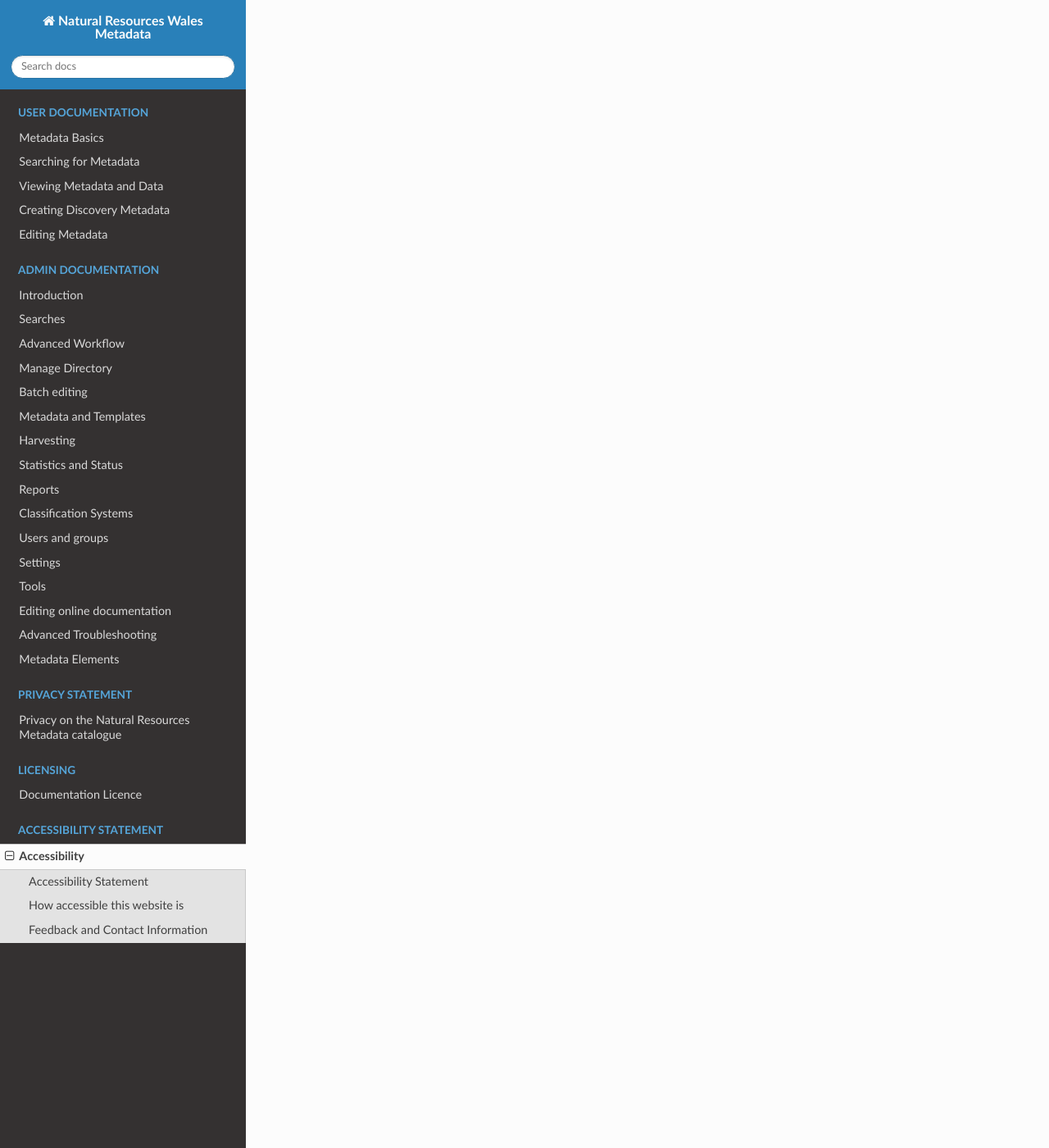
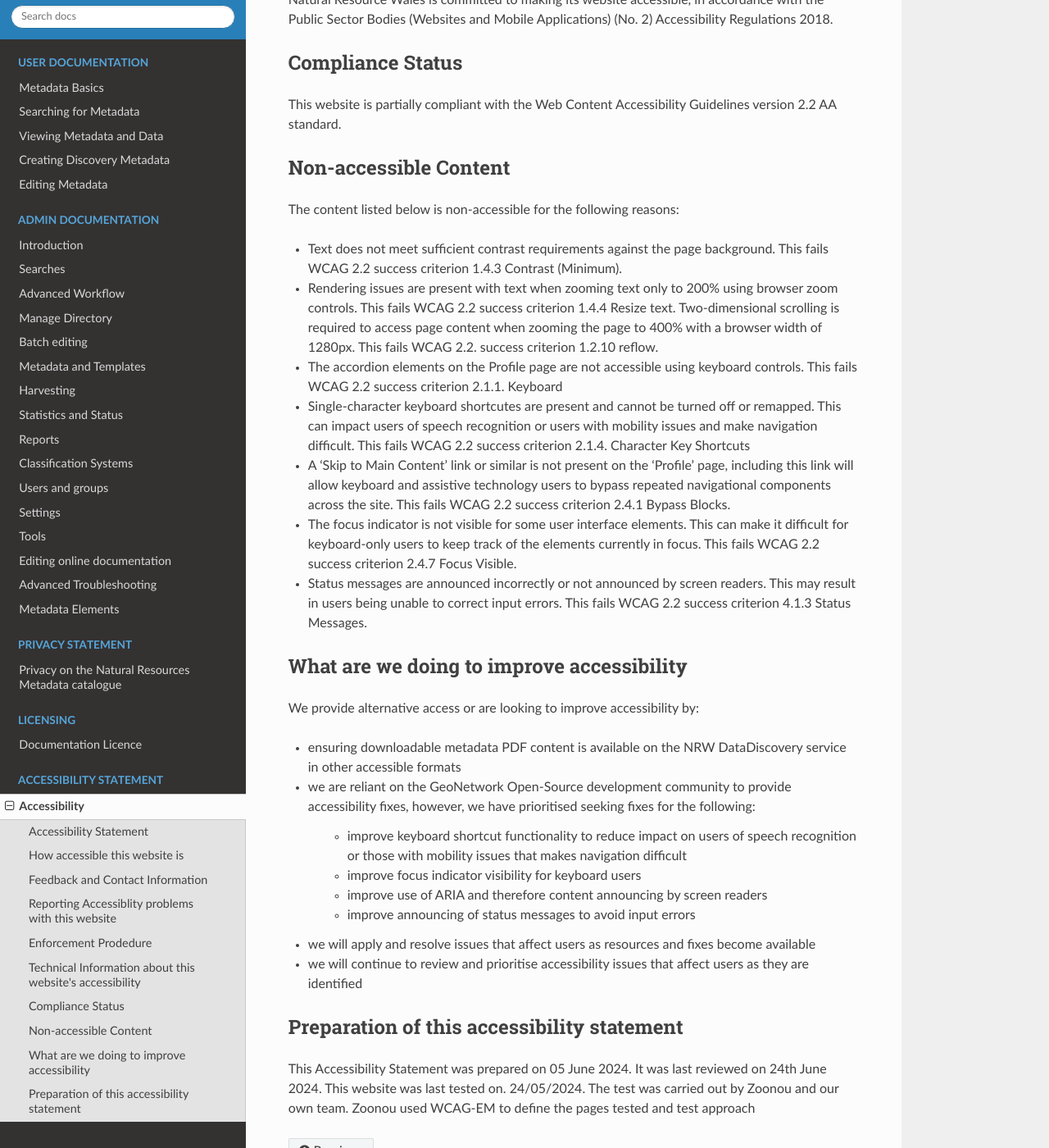
Before and after one commit to AstunTechnology/nrw-metadata-portal-docs, a Sphinx documentation site: the page built from docs/accessibility.rst, in a window 1280 px wide and 1400 px high, scrolled down 1864 px. Shown: the whole window at 82% size. Built offline with Sphinx 7.4.7 and the Read the Docs theme 2.0.0, drawn with Linux system fonts in a browser that asks for light colours; some of the changed text lies outside the part shown.

Commit message:
Update accessibility.rst

```diff
--- a/docs/accessibility.rst
+++ b/docs/accessibility.rst
@@ -57,5 +57,58 @@
 We'll consider your request and get back to you in 5 working days.
 
 Reporting Accessiblity problems with this website
- --------------------
+--------------------
+
 We’re always looking to improve the accessibility of this website. If you find any problems not listed on this page or think we’re not meeting accessibility requirements, Please email the Digital Team: opendata@cyfoethnaturiolcymru.gov.uk.
+
+Enforcement Prodedure
+---------------------
+
+The Equality and Human Rights Commission is responsible for enforcing the Public Sector Bodies (Websites and Mobile Applications) (No. 2) Accessibility Regulations 2018.
+
+If you’re not happy with how we respond to your complaint, contact the Equality Advisory and Support Service.
+
+
+Technical Information about this website's accessibility
+---------------------
+
+Natural Resource Wales is committed to making its website accessible, in accordance with the Public Sector Bodies (Websites and Mobile Applications) (No. 2) Accessibility Regulations 2018.
+
+
+Compliance Status
+---------------------
+
+This website is partially compliant with the Web Content Accessibility Guidelines version 2.2 AA standard.
+
+Non-accessible Content
+---------------------
+
+The content listed below is non-accessible for the following reasons:
+
+- Text does not meet sufficient contrast requirements against the page background. This fails WCAG 2.2 success criterion 1.4.3 Contrast (Minimum).
+- Rendering issues are present with text when zooming text only to 200% using browser zoom controls. This fails WCAG 2.2 success criterion 1.4.4 Resize text. Two-dimensional scrolling is required to access page content when zooming the page to 400% with a browser width of 1280px. This fails WCAG 2.2. success criterion 1.2.10 reflow.
+- The accordion elements on the Profile page are not accessible using keyboard controls. This fails WCAG 2.2 success criterion 2.1.1. Keyboard
+- Single-character keyboard shortcutes are present and cannot be turned off or remapped. This can impact users of speech recognition or users with mobility issues and make navigation difficult. This fails WCAG 2.2 success criterion 2.1.4. Character Key Shortcuts
+- A ‘Skip to Main Content’ link or similar is not present on the ‘Profile’ page, including this link will allow keyboard and assistive technology users to bypass repeated navigational components across the site. This fails WCAG 2.2 success criterion 2.4.1 Bypass Blocks.
+- The focus indicator is not visible for some user interface elements. This can make it difficult for keyboard-only users to keep track of the elements currently in focus. This fails WCAG 2.2 success criterion 2.4.7 Focus Visible.
+- Status messages are announced incorrectly or not announced by screen readers. This may result in users being unable to correct input errors. This fails WCAG 2.2 success criterion 4.1.3 Status Messages.
+
+What are we doing to improve accessibility
+---------------------
+
+We provide alternative access or are looking to improve accessibility by:
+
+- ensuring downloadable metadata PDF content is available on the NRW DataDiscovery service in other accessible formats
+- we are reliant on the GeoNetwork Open-Source development community to provide accessibility fixes, however, we have prioritised seeking fixes for the following:
+
+              - improve keyboard shortcut functionality to reduce impact on users of speech recognition or those with mobility issues that makes navigation difficult
+              - improve focus indicator visibility for keyboard users
+              - improve use of ARIA and therefore content announcing by screen readers
+              - improve announcing of status messages to avoid input errors
+- we will apply and resolve issues that affect users as resources and fixes become available
+- we will continue to review and prioritise accessibility issues that affect users as they are identified
+
+Preparation of this accessibility statement
+---------------------
+
+This Accessibility Statement was prepared on 05 June 2024. It was last reviewed on 24th June 2024. This website was last tested on. 24/05/2024. The test was carried out by Zoonou and our own team. Zoonou used WCAG-EM to define the pages tested and test approach
```
